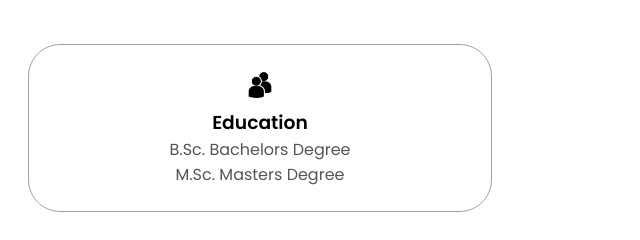
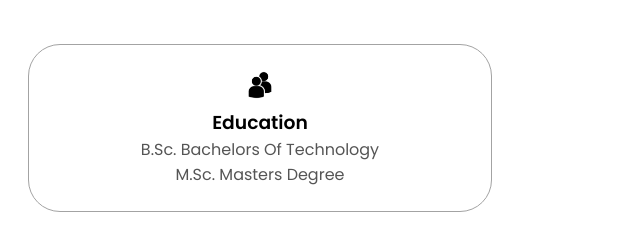
Before and after one commit to BhanuPrakashBandreddi/BhanuprakashBandreddi.github.io, a plain HTML site: page index.html in a window 1280 px wide. Shown: the part 1080-1320 px from the top of the page, 628-1268 px from the left. Drawn offline with Linux system fonts and the light colour scheme.

Commit message:
Update index.html

```diff
--- a/index.html
+++ b/index.html
@@ -100,7 +100,7 @@
                 class="icon"
               />
               <h3>Education</h3>
-              <p>B.Sc. Bachelors Degree<br />M.Sc. Masters Degree</p>
+              <p>B.Sc. Bachelors Of Technology<br />M.Sc. Masters Degree</p>
             </div>
           </div>
           <div class="text-container">
```
